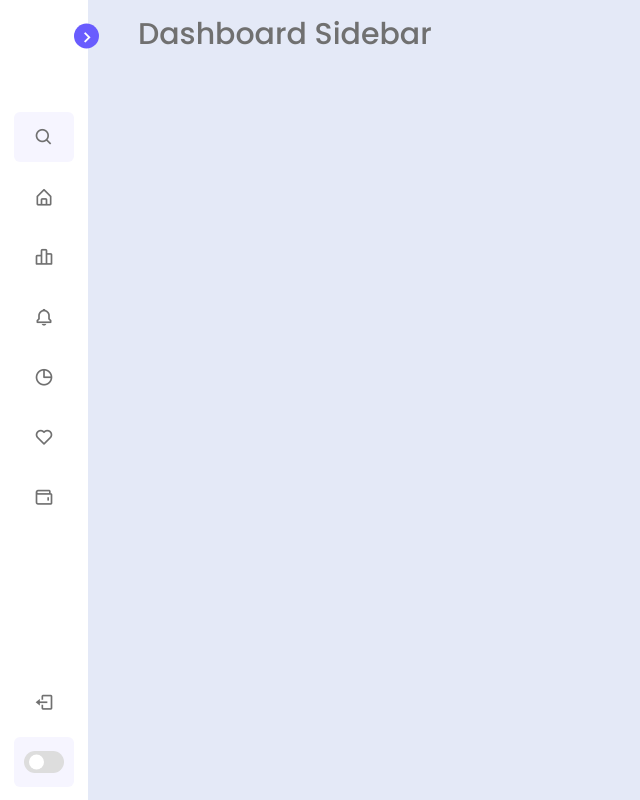
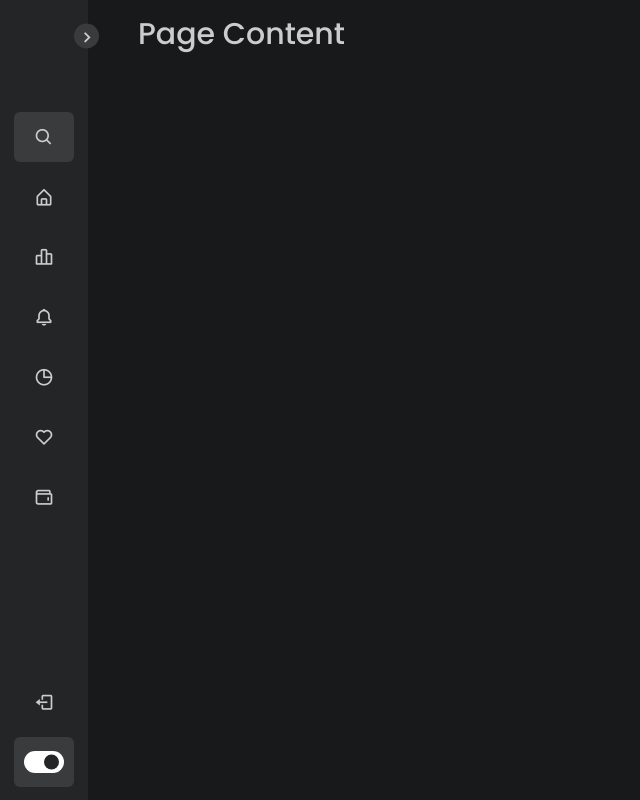
Before and after one commit to szhao23/Sidebar-Menu-HTML-CSS-JS, a plain HTML site: page src/index.html in a window 1280 px wide. Both pictures are taken after a click on the element 44 px from the left and 762 px from the top of the page. Shown: the whole page, without its empty margins (0-640 px from the left). Drawn offline with nearby package versions, Linux system fonts and the light colour scheme.

Commit message:
Finished JavaScript Code, Sidebar Menu complete

```diff
--- a/src/index.html
+++ b/src/index.html
@@ -109,7 +109,7 @@
     </nav>
 
     <section class="home">
-      <div class="text">Dashboard Sidebar</div>
+      <div class="text">Page Content</div>
     </section>
 
     <script src="index.js"></script>
--- a/src/index.js
+++ b/src/index.js
@@ -0,0 +1,27 @@
+// Select DOM Elements
+const body = document.querySelector("body"),
+  sidebar = body.querySelector("nav"),
+  toggle = body.querySelector(".toggle"),
+  searchBtn = body.querySelector(".search-box"),
+  modeSwitch = body.querySelector(".toggle-switch"),
+  modeText = body.querySelector(".mode-text");
+
+// Add event listeners
+toggle.addEventListener("click", () => {
+  sidebar.classList.toggle("close");
+});
+
+searchBtn.addEventListener("click", () => {
+  sidebar.classList.remove("close");
+});
+
+modeSwitch.addEventListener("click", () => {
+  body.classList.toggle("dark");
+
+  // Conditional Statement to check Current Active State of Dark/Light Mode
+  if (body.classList.contains("dark")) {
+    modeText.innerText = "Light Mode";
+  } else {
+    modeText.innerText = "Dark Mode";
+  }
+});
```
